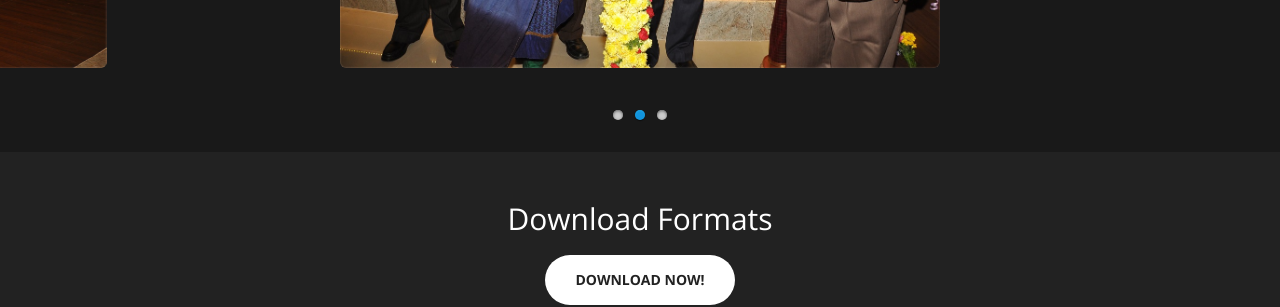
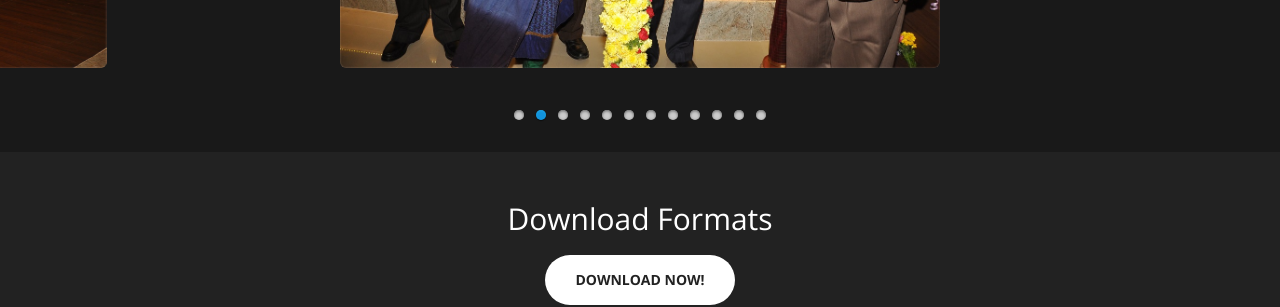
Before and after one commit to YoguBellad/ccube2017, a Jekyll site: the page built from index.html, in a window 1280 px wide and 900 px high, scrolled down 1758 px. Shown: the part 150-457 px from the top of the window. Built offline with Jekyll 4.4.1, drawn with Linux system fonts in a browser that asks for light colours.

Commit message:
low qualitity img 12

```diff
--- a/_includes/portfolio.html
+++ b/_includes/portfolio.html
@@ -35,15 +35,18 @@
     <div id="ninja-slider">
         <div class="slider-inner">
             <ul>
-                <li>
-                    <a class="ns-img" href="img/portfolio/1.jpg"></a>
-                </li>
-                <li>
-                    <a class="ns-img" href="img/portfolio/2.jpg"></a>
-                </li>
-                <li>
-                    <a class="ns-img" href="img/portfolio/3.jpg"></a>
-                </li>
+                <li><a class="ns-img" href="img/portfolio/1.jpg"></a></li>
+                <li><a class="ns-img" href="img/portfolio/2.jpg"></a></li>
+                <li><a class="ns-img" href="img/portfolio/3.jpg"></a></li>
+                <li><a class="ns-img" href="img/portfolio/4.jpg"></a></li>
+                <li><a class="ns-img" href="img/portfolio/5.jpg"></a></li>
+                <li><a class="ns-img" href="img/portfolio/6.jpg"></a></li>
+                <li><a class="ns-img" href="img/portfolio/7.jpg"></a></li>
+                <li><a class="ns-img" href="img/portfolio/8.jpg"></a></li>
+                <li><a class="ns-img" href="img/portfolio/9.jpg"></a></li>
+                <li><a class="ns-img" href="img/portfolio/10.jpg"></a></li>
+                <li><a class="ns-img" href="img/portfolio/11.jpg"></a></li>
+                <li><a class="ns-img" href="img/portfolio/12.jpg"></a></li>
             </ul>
             <div class="fs-icon" title="Expand/Close"></div>
         </div>
```
Also changed, not shown: 2 other files.
